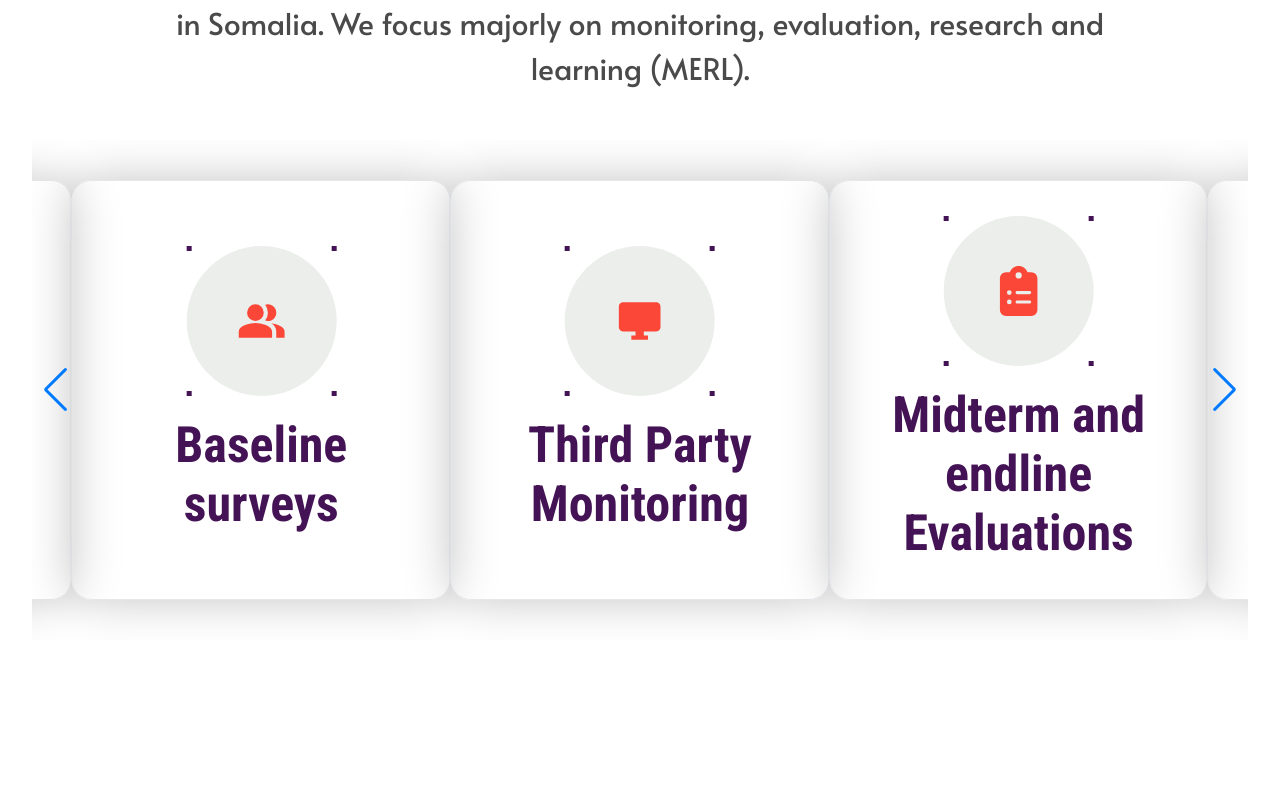
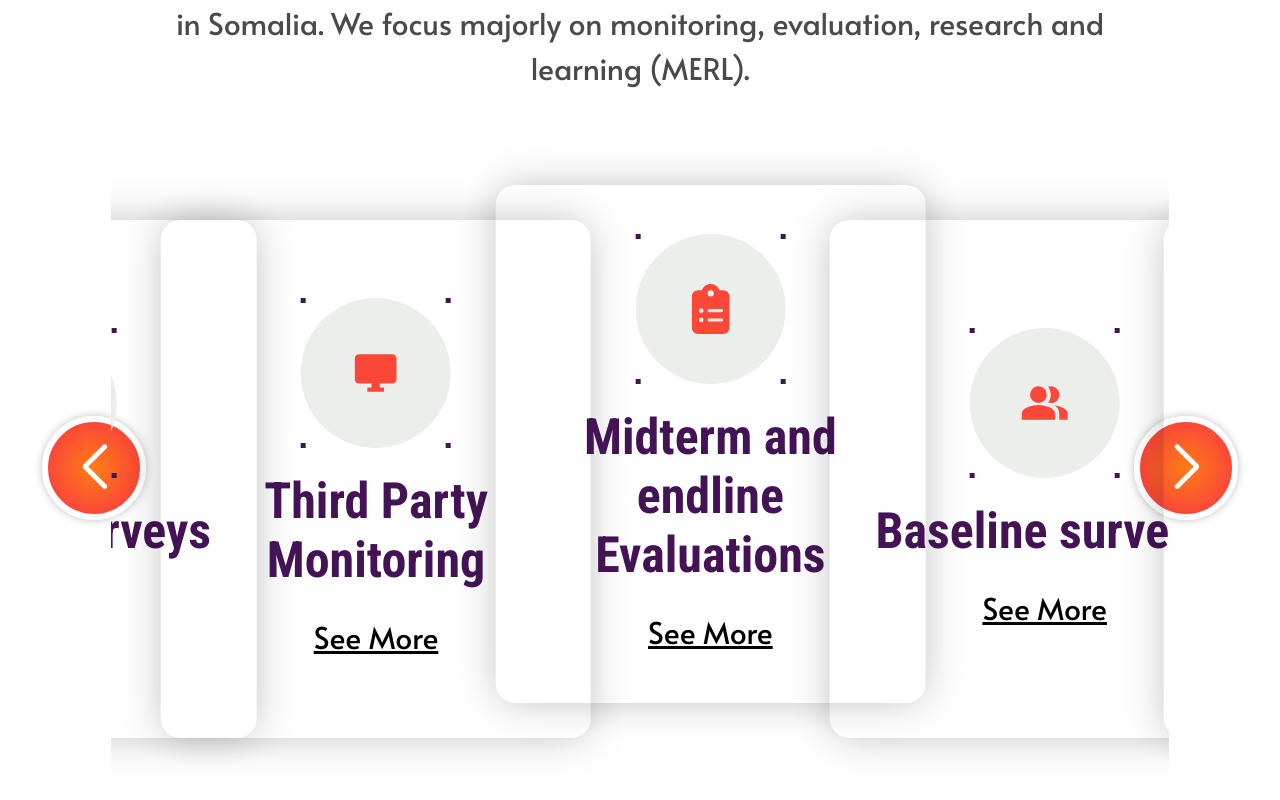
Before and after one commit to Robin0787/Job_Task, a React (Vite) app: page / in a window 1280 px wide. Shown: the part 2567-3367 px from the top of the page. Built offline with nearby package versions, Linux system fonts and the light colour scheme.

Commit message:
Completed services section

```diff
--- a/src/index.css
+++ b/src/index.css
@@ -25,6 +25,9 @@
 }
 .desc {
   @apply alataFont text-secondary font-normal text-[15px] leading-[22px] md:text-[30px] md:leading-[45px];
+}
+.seeMoreBtn {
+  @apply alataFont text-black font-normal text-[15px] leading-[22px] lg:text-[30px] lg:leading-[45px] underline;
 }
 
 .sliderArrow {
--- a/src/sections/Banner.tsx
+++ b/src/sections/Banner.tsx
@@ -18,9 +18,7 @@ const Banner = () => {
               of Africa region.
             </Description>
           </div>
-          <button className="alataFont text-black font-normal text-[30px] leading-[45px] underline">
-            See More
-          </button>
+          <button className="seeMoreBtn">See More</button>
         </div>
         <div>
           <img src={image} alt="banner_image" className="object-cover" />
@@ -45,9 +43,7 @@ const Banner = () => {
             Africa region.
           </Description>
         </div>
-        <button className="alataFont text-black font-normal text-[15px] leading-[22px] underline">
-          See More
-        </button>
+        <button className="seeMoreBtn">See More</button>
       </section>
     </section>
   );
--- a/src/sections/ServicesSlider.css
+++ b/src/sections/ServicesSlider.css
@@ -1,17 +1,35 @@
 .swiper {
   width: 100%;
   height: 100%;
-  padding: 40px 40px;
+  padding: 40px 50px;
+  overflow: visible;
+  /* border: 1px solid #fb4738; */
+}
+
+.slideItem {
+  box-shadow: 0px 0px 40px -2px #00000040;
+  border-radius: 20px;
+}
+
+.swiper-button-prev,
+.swiper-button-next {
+  background: radial-gradient(50% 50% at 50% 50%, #fe7d15 0%, #fb4738 100%);
+  border: 6px solid #ffffff;
+  box-shadow: 0px 0px 8.7px 0px #00000040;
+  width: 104px;
+  height: 104px;
+  color: white;
+  font-weight: bold;
+  border-radius: 100px;
+}
+
+.swiper-slide-active {
+  position: relative;
+  transform: translateY(-35px);
+  transition: transform 0.5s ease-in-out;
 }
 
 .swiper-slide {
-  /* Center slide text vertically */
-  display: flex;
-  justify-content: center;
-  align-items: center;
+  position: relative;
+  transition: transform 0.5s ease-in-out;
 }
-
-.slideItem {
-  box-shadow: 0px 0px 49.8px -2px #00000040;
-  border-radius: 20px;
-}
--- a/src/sections/ServicesSlider.tsx
+++ b/src/sections/ServicesSlider.tsx
@@ -21,14 +21,6 @@ const ServicesSlider = () => {
   // Create array with 500 slides
   const [slides] = useState<TService[]>([
     {
-      title: "Third Party Monitoring",
-      icon: <MdDesktopWindows className="slideIcon" size={50} />,
-    },
-    {
-      title: "Midterm and endline Evaluations",
-      icon: <FaClipboardList className="slideIcon" size={50} />,
-    },
-    {
       title: "Baseline surveys",
       icon: <MdPeopleAlt className="slideIcon" size={50} />,
     },
@@ -44,30 +36,46 @@ const ServicesSlider = () => {
       title: "Baseline surveys",
       icon: <MdPeopleAlt className="slideIcon" size={50} />,
     },
+    {
+      title: "Midterm and endline Evaluations",
+      icon: <FaClipboardList className="slideIcon" size={50} />,
+    },
+    {
+      title: "Third Party Monitoring",
+      icon: <MdDesktopWindows className="slideIcon" size={50} />,
+    },
   ]);
 
   return (
-    <div className="h-[500px] overflow-visible">
+    <div className=" relative">
+      <div className="w-full absolute top-1/2 h-[104px] -translate-y-1/2 flex justify-between items-center">
+        <button className="swiper-button-prev relative top-0 z-10"></button>
+        <button className="swiper-button-next relative top-0 z-10"></button>
+      </div>
+      <div className="py-10  overflow-hidden w-[87%] mx-auto">
         <Swiper
           modules={[Virtual, Navigation, Pagination]}
           slidesPerView={3}
-        initialSlide={3}
+          initialSlide={2}
           centeredSlides={true}
-        navigation={true}
+          navigation={false}
+          spaceBetween={45}
           virtual
         >
           {slides.map((slideContent, index) => (
             <SwiperSlide key={index} virtualIndex={index}>
-            <div className="border w-[440px] h-full slideItem">
-              <div className="w-full h-full flex flex-col justify-center items-center gap-5 p-[35px]">
+              <div className="h-[518px] w-[430px]  slideItem cursor-pointer">
+                <div className="w-full h-full flex flex-col justify-center items-center gap-6 p-[35px] relative">
                   <div className="slideIconBox">{slideContent.icon}</div>
                   <h2 className="slideHeading">{slideContent.title}</h2>
+                  <button className="seeMoreBtn">See More</button>
                 </div>
               </div>
             </SwiperSlide>
           ))}
         </Swiper>
       </div>
+    </div>
   );
 };
 
```
Lines whose indentation alone changed are shown as unchanged.
